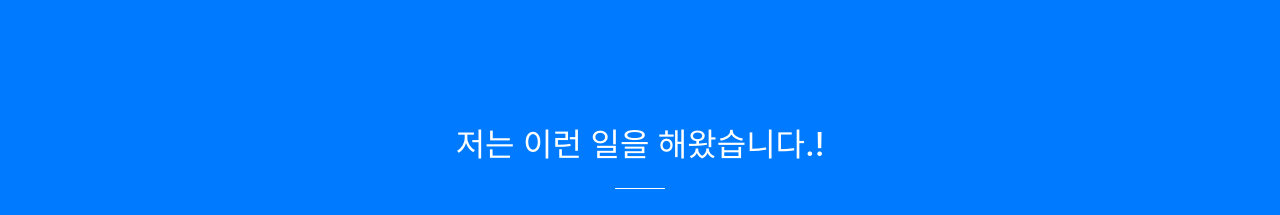
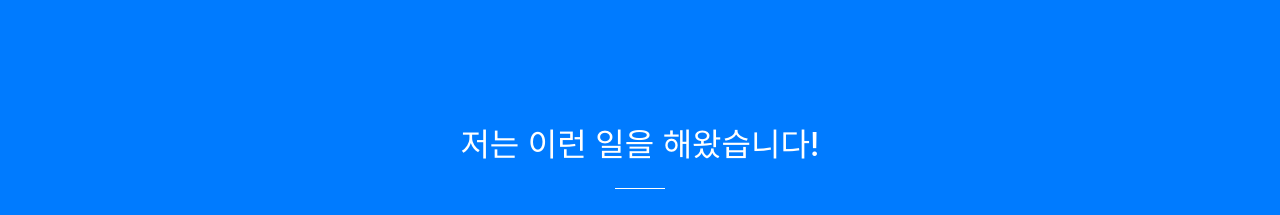
Before and after one commit to mschoi17/mschoi17.github.io, a website with bundled scripts: page index.html in a window 1280 px wide. Shown: the part 802-1017 px from the top of the page. Built offline with nearby package versions, Linux system fonts and the light colour scheme.

Commit message:
Update index.html

```diff
--- a/index.html
+++ b/index.html
@@ -75,7 +75,7 @@
       <div class="container">
         <div class="row">
           <div class="col-lg-8 mx-auto text-center">
-            <h2 class="section-heading text-white">저는 이런 일을 해왔습니다.!</h2>
+            <h2 class="section-heading text-white">저는 이런 일을 해왔습니다!</h2>
             <hr class="light my-4">
             <p class="text-faded mb-4">아래에서 안내하겠습니다.</p>
             <a class="btn btn-light btn-xl js-scroll-trigger" href="#services">Get Started!</a>
```
